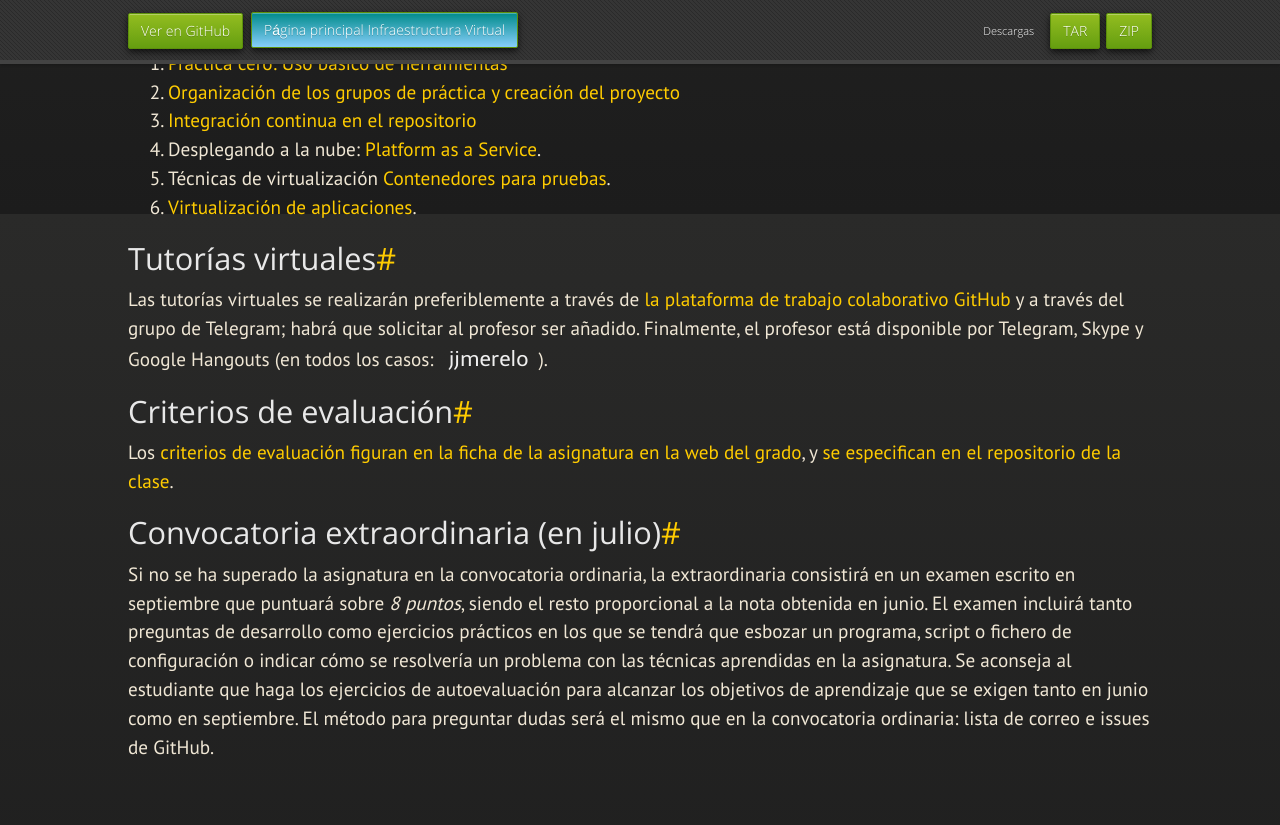
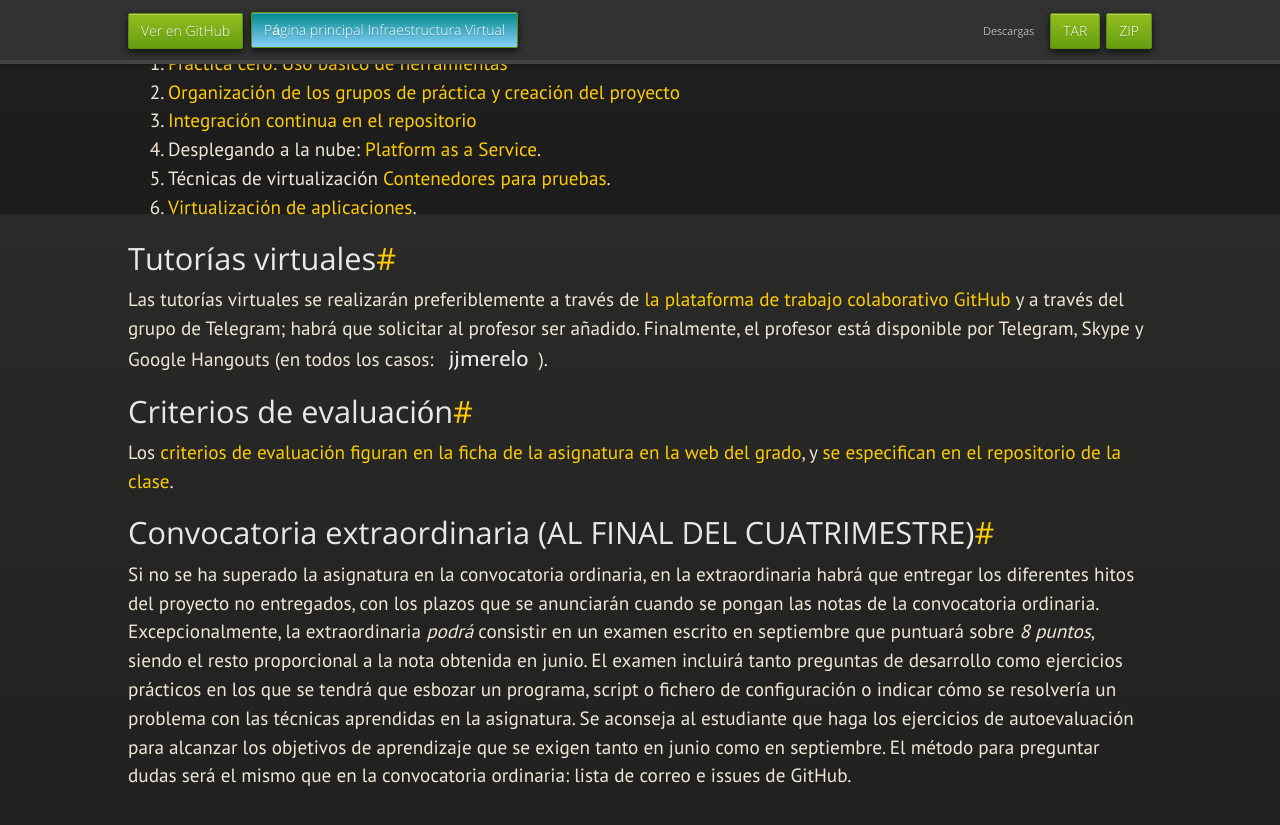
Before and after one commit to JJ/IV, a Jekyll site: the page built from index.md, in a window 1280 px wide and 900 px high, scrolled down 1586 px. Shown: the top 825 px of the window. Built offline with Jekyll 4.4.1, drawn with Linux system fonts in a browser that asks for light colours; nearby versions of some CDN libraries; some web fonts are replaced; our own code applies the rules of GitHub Pages for plain Markdown files.

Commit message:
Sync index.md de master a gh-pages

```diff
--- a/index.md
+++ b/index.md
@@ -92,10 +92,13 @@ Los
 y
 [se especifican en el repositorio de la clase](https://github.com/JJ/IV-18-19/blob/master/Metodolog%C3%ADa_y_criterios_de_evaluaci%C3%B3n).
 
-## Convocatoria extraordinaria (en julio)
+## Convocatoria extraordinaria (AL FINAL DEL CUATRIMESTRE)
 
-Si no se ha superado la asignatura en la convocatoria ordinaria, la
-extraordinaria consistirá en un examen escrito en septiembre que
+Si no se ha superado la asignatura en la convocatoria ordinaria, en la
+extraordinaria habrá que entregar los diferentes hitos del proyecto no
+entregados, con los plazos que se anunciarán cuando se pongan las
+notas de la convocatoria ordinaria. Excepcionalmente, la
+extraordinaria *podrá* consistir en un examen escrito en septiembre que
 puntuará sobre *8 puntos*, siendo el resto proporcional a la nota
 obtenida en junio. El examen incluirá tanto preguntas de desarrollo
 como ejercicios prácticos en los que se tendrá que esbozar un
```
